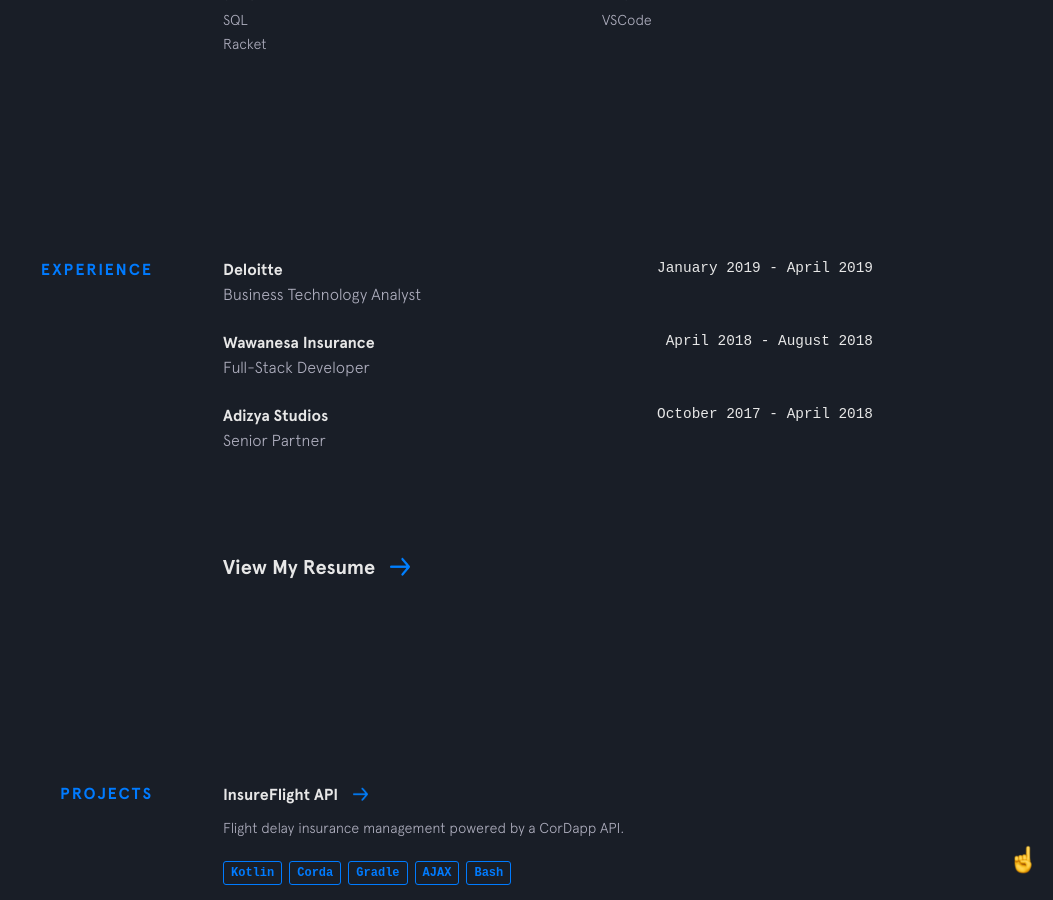
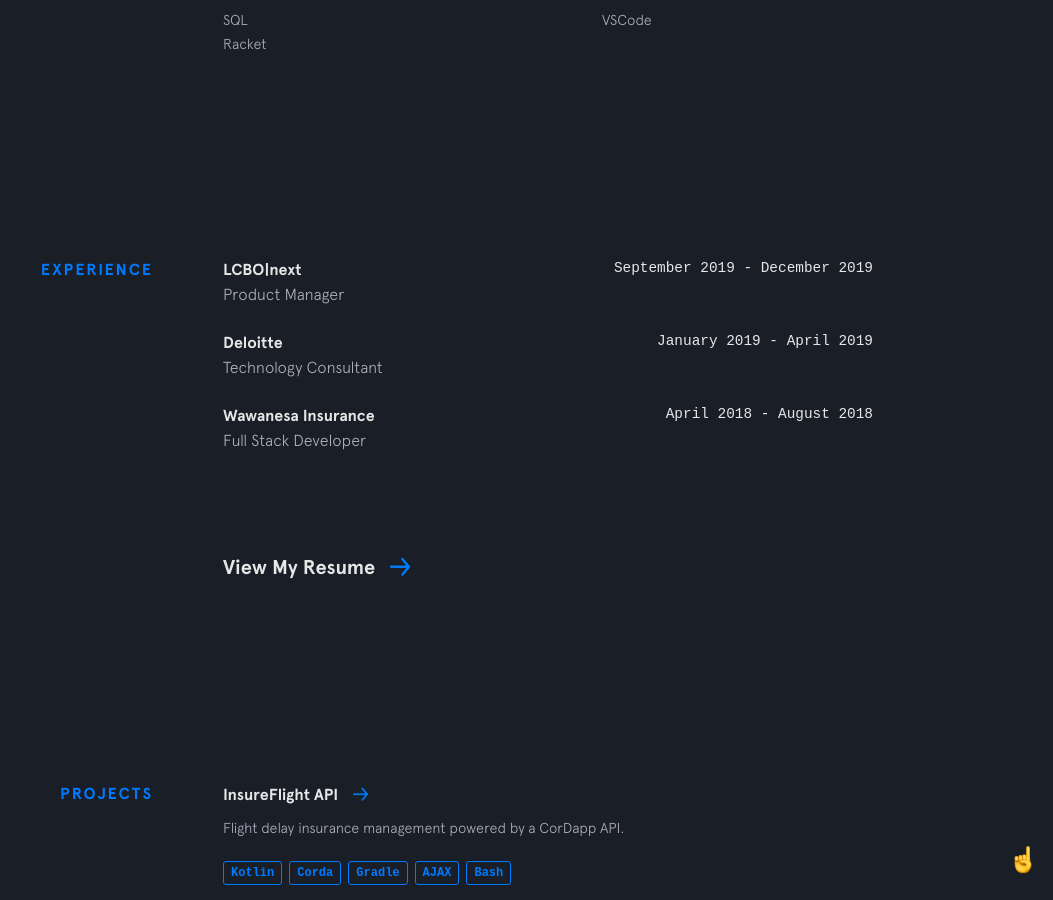
Before and after one commit to PronoyC/pronoyc.github.io, a Jekyll site: the page built from index.html, in a window 1280 px wide and 900 px high, scrolled down 1857 px. Shown: the whole window, without its empty margins (227-1280 px from the left). Built offline with Jekyll 4.4.1, drawn with Linux system fonts in a browser that asks for light colours; nearby versions of some CDN libraries.

Commit message:
Update experience.yml

```diff
--- a/_data/experience.yml
+++ b/_data/experience.yml
@@ -1,14 +1,14 @@
+- company: LCBO|next
+  url: https://www.lcbonext.com/
+  time: September 2019 - December 2019
+  position: Product Manager
+
 - company: Deloitte
   url: https://www2.deloitte.com/ca/en.html
   time: January 2019 - April 2019
-  position: Business Technology Analyst
+  position: Technology Consultant
 
 - company: Wawanesa Insurance
   url: https://www.wawanesa.com/canada/
   time: April 2018 - August 2018
-  position: Full-Stack Developer
-
-- company: Adizya Studios
-  url: https://www.linkedin.com/company/adizya-studios/
-  time: October 2017 - April 2018
-  position: Senior Partner
+  position: Full Stack Developer
```
